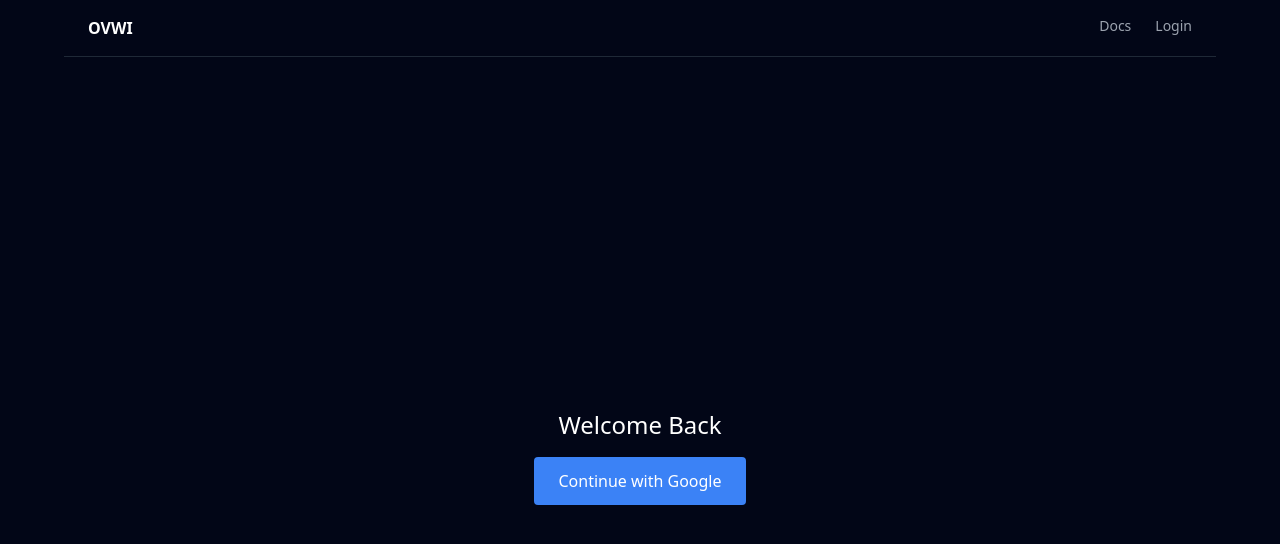
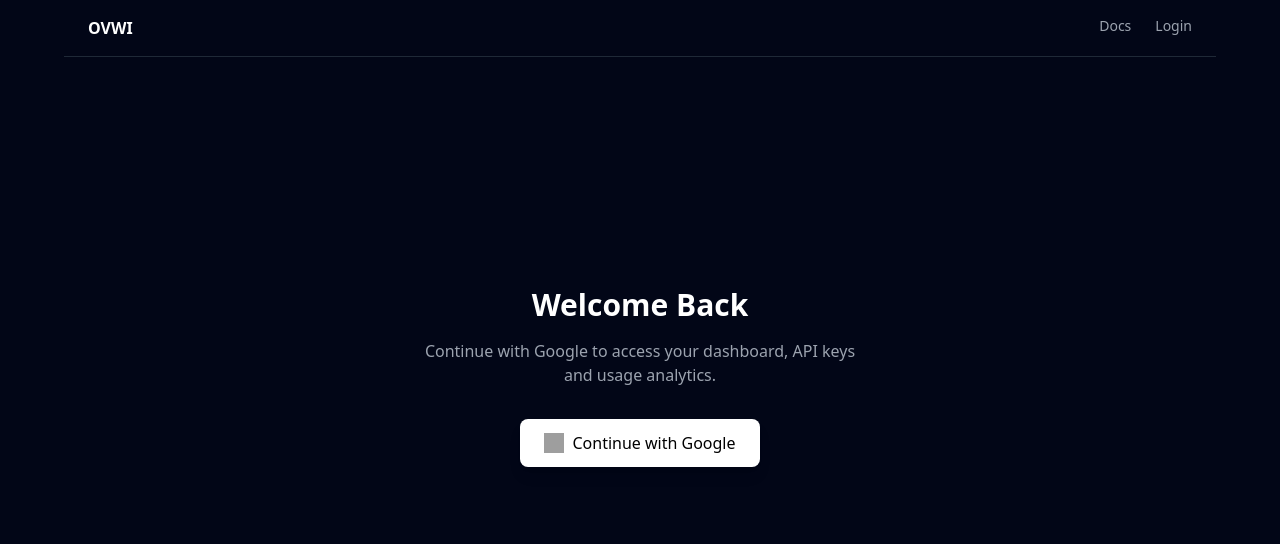
Before and after one commit to aydncy/ovwi-ui, a Next.js app: page /auth/login in a window 1280 px wide. Shown: the top 544 px of the page. Built offline with nearby package versions, Linux system fonts and the light colour scheme; grey boxes are pictures that could not be loaded.

Commit message:
🔥 full UX + auth + growth funnel upgrade

```diff
--- a/app/auth/login/page.tsx
+++ b/app/auth/login/page.tsx
@@ -5,8 +5,6 @@ import { supabase } from '@/lib/supabase-browser';
 export default function Login() {
 
   const login = async () => {
-
-    // ✅ NULL GUARD
     if (!supabase) return;
 
     await supabase.auth.signInWithOAuth({
@@ -18,15 +16,24 @@ export default function Login() {
   };
 
   return (
-    <div className="flex flex-col items-center justify-center h-screen text-white">
-      <h1 className="text-2xl mb-4">Welcome Back</h1>
+    <div className="flex flex-col items-center justify-center h-[80vh]">
+
+      <h1 className="text-3xl font-bold mb-4">
+        Welcome Back
+      </h1>
+
+      <p className="text-gray-400 mb-8 text-center max-w-md">
+        Continue with Google to access your dashboard, API keys and usage analytics.
+      </p>
 
       <button
         onClick={login}
-        className="bg-blue-500 px-6 py-3 rounded"
+        className="bg-white text-black px-6 py-3 rounded-lg flex items-center gap-2 shadow-lg"
       >
+        <img src="/google.svg" className="w-5 h-5" />
         Continue with Google
       </button>
+
     </div>
   );
 }
--- a/app/dashboard/page.tsx
+++ b/app/dashboard/page.tsx
@@ -3,6 +3,8 @@
 import { useEffect, useState } from 'react';
 import { supabase } from '@/lib/supabase-browser';
 import Console from './console';
+
+import Growth from './growth';
 
 export default function Dashboard() {
   const [email, setEmail] = useState('');
@@ -139,7 +141,9 @@ export default function Dashboard() {
       {/* ✅ CONSOLE */}
       <Console apiKey={apiKey} />
 
-      {/* ✅ INFO */}
+      <Growth usage={usage} limit={limit} />
+
+{/* ✅ INFO */}
       <p className="mt-6 text-xs text-gray-500">
         Test requests increase usage. Real API usage is tracked via your API key.
       </p>
--- a/app/layout.tsx
+++ b/app/layout.tsx
@@ -8,7 +8,9 @@ export default function RootLayout({ children }: { children: React.ReactNode })
 
         <Navbar />
 
-        {children}
+        <div className="max-w-6xl mx-auto px-6">
+          {children}
+        </div>
 
       </body>
     </html>
```
Also changed, not shown: inject-growth.js (added, +17 -0 lines).
